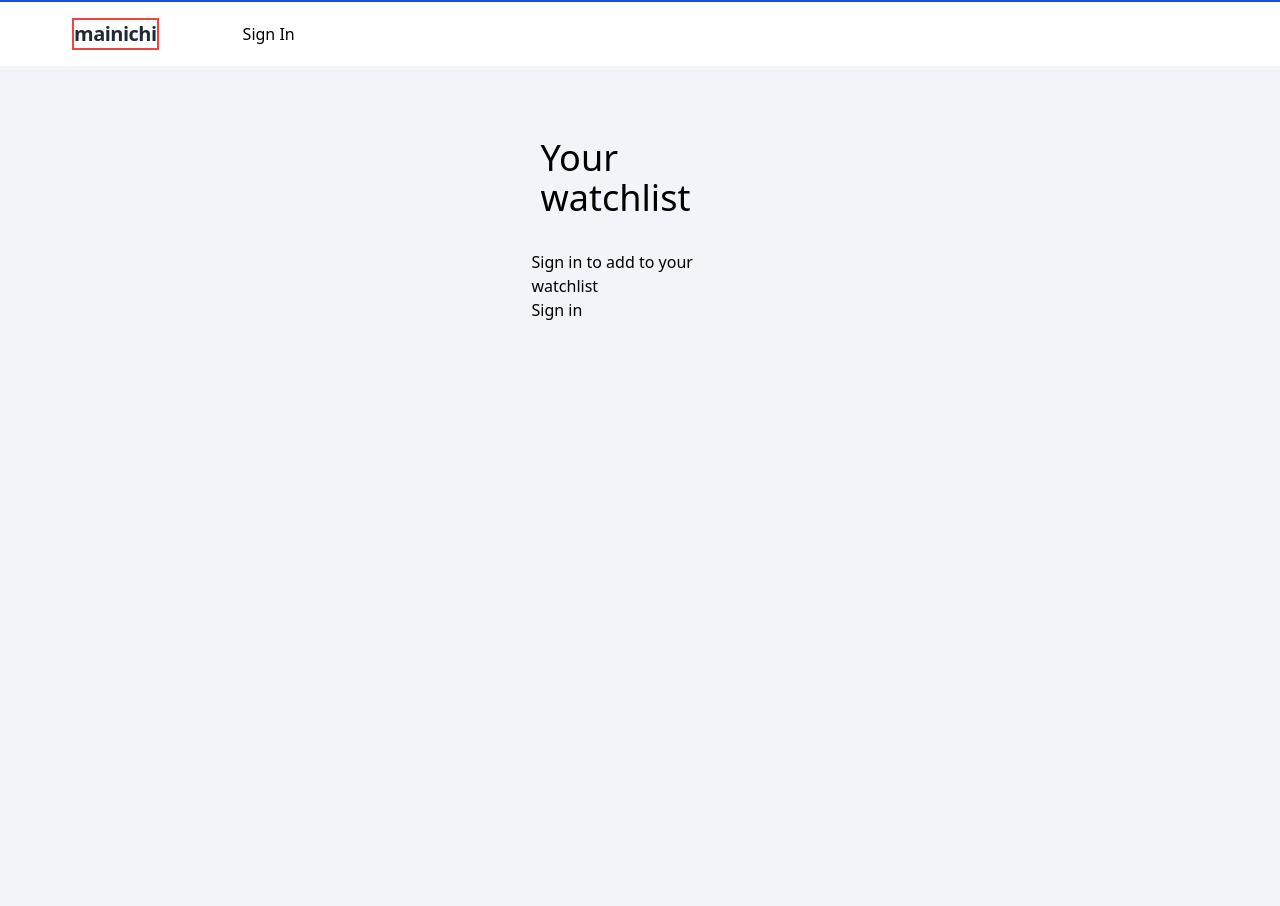
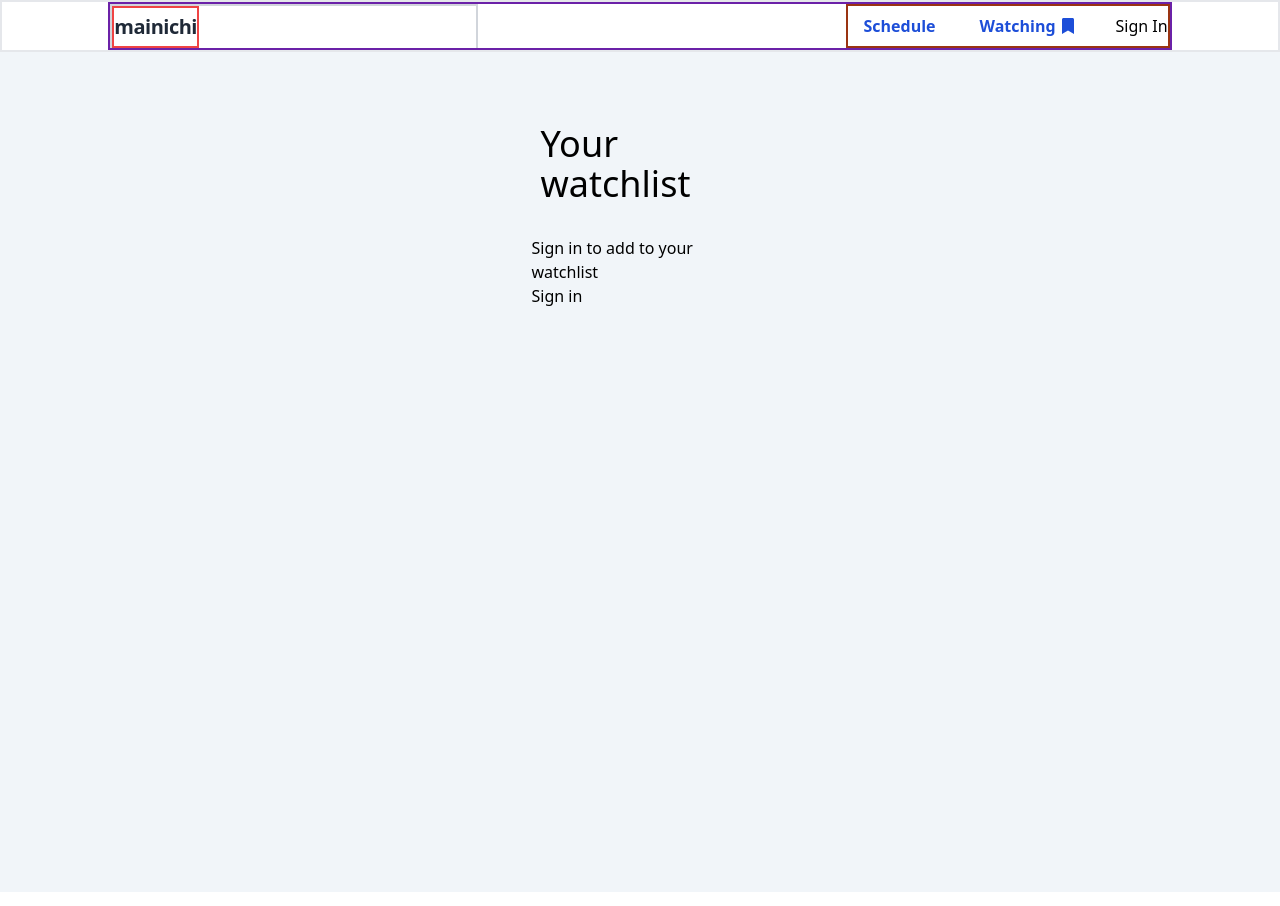
Before and after one commit to donovangg/mainichi, a Next.js app: page /watchlist in a window 1280 px wide. Built offline with nearby package versions, Linux system fonts and the light colour scheme; no server answers.

Commit message:
style navbar component

```diff
--- a/src/components/Dropdown.tsx
+++ /dev/null
@@ -1,143 +0,0 @@
-import React from "react";
-import { Menu, Transition } from "@headlessui/react";
-import { Fragment} from "react";
-import Link from "next/link";
-import { FaChevronDown } from "react-icons/fa";
-
-const Dropdown = () => {
-  return (
-    <div className="z-50 text-right">
-        <Menu as="div" className="relative inline-block text-left">
-      {/* <Menu.Button className="inline-flex w-full justify-center rounded-md px-4 py-2 text-sm font-medium text-violet-500 transition duration-75 hover:text-violet-500 focus:outline-none focus-visible:ring-2 focus-visible:ring-white focus-visible:ring-opacity-75">
-      <div className="flex items-center gap-2">
-                <span className="text-lg">Categories</span>
-                <FaChevronDown />
-              </div>
-      </Menu.Button> */}
-      <Menu.Items>
-        <Menu.Item>
-          {({ active }) => (
-            <a
-              className={`${active && 'bg-blue-500'}`}
-              href="/account-settings"
-            >
-              Account settings
-            </a>
-          )}
-        </Menu.Item>
-        <Menu.Item>
-          {({ active }) => (
-            <a
-              className={`${active && 'bg-blue-500'}`}
-              href="/account-settings"
-            >
-              Documentation
-            </a>
-          )}
-        </Menu.Item>
-        <Menu.Item disabled>
-          <span className="opacity-75">Invite a friend (coming soon!)</span>
-        </Menu.Item>
-      </Menu.Items>
-    </Menu>
-
-      {/* <div data-testid="dropdown-menu-test" className="z-50 text-right">
-        <Menu as="div" className="relative inline-block text-left">
-          <div>
-            <Menu.Button className="inline-flex w-full justify-center rounded-md px-4 py-2 text-sm font-medium text-violet-500 transition duration-75 hover:text-violet-500 focus:outline-none focus-visible:ring-2 focus-visible:ring-white focus-visible:ring-opacity-75">
-              <div className="flex items-center gap-2">
-                <span className="text-lg">Categories</span>
-                <FaChevronDown />
-              </div>
-            </Menu.Button>
-          </div>
-          <Transition
-            as={Fragment}
-            enter="transition ease-out duration-100"
-            enterFrom="transform opacity-0 scale-95"
-            enterTo="transform opacity-100 scale-100"
-            leave="transition ease-in duration-75"
-            leaveFrom="transform opacity-100 scale-100"
-            leaveTo="transform opacity-0 scale-95"
-          >
-            <Menu.Items className="absolute left-0 z-50 mt-2 w-56 origin-top-right divide-y divide-gray-100 rounded-md bg-white shadow-lg ring-1 ring-black ring-opacity-5 focus:outline-none">
-              <div className="px-1 py-1 ">
-                <Menu.Item>
-                  {({ active }) => (
-                    <Link href="/fundamentals">
-                      <button
-                        className={`${
-                          active ? "bg-violet-500 text-white" : "text-gray-900"
-                        } group flex w-full items-center rounded-md px-2 py-2 text-sm`}
-                      >
-                        Fundamentals
-                      </button>
-                    </Link>
-                  )}
-                </Menu.Item>
-              </div>
-              <div className="px-1 py-1">
-                <Menu.Item>
-                  {({ active }) => (
-                    <Link href="/capcom">
-                      <button
-                        className={`${
-                          active ? "bg-violet-500 text-white" : "text-gray-900"
-                        } group flex w-full items-center rounded-md px-2 py-2 text-sm`}
-                      >
-                        Capcom
-                      </button>
-                    </Link>
-                  )}
-                </Menu.Item>
-                <Menu.Item>
-                  {({ active }) => (
-                    <Link href="/airdashers">
-                      <button
-                        className={`${
-                          active ? "bg-violet-500 text-white" : "text-gray-900"
-                        } group flex w-full items-center rounded-md px-2 py-2 text-sm`}
-                      >
-                        Airdashers
-                      </button>
-                    </Link>
-                  )}
-                </Menu.Item>
-                <Menu.Item>
-                  {({ active }) => (
-                    <Link href="/3d">
-                      <button
-                        className={`${
-                          active ? "bg-violet-500 text-white" : "text-gray-900"
-                        } group flex w-full items-center rounded-md px-2 py-2 text-sm`}
-                      >
-                        3D
-                      </button>
-                    </Link>
-                  )}
-                </Menu.Item>
-              </div>
-              <div className="px-1 py-1">
-                <Menu.Item>
-                  {({ active }) => (
-                    <Link href="/french-bread">
-                      <button
-                        className={`${
-                          active ? "bg-violet-500 text-white" : "text-gray-900"
-                        } group flex w-full items-center rounded-md px-2 py-2 text-sm`}
-                      >
-                        French Bread
-                      </button>
-                    </Link>
-                  )}
-                </Menu.Item>
-              </div>
-            </Menu.Items>
-          </Transition>
-        </Menu>
-      </div> */}
-    </div>
-  );
-};
-
-export default Dropdown;
--- a/src/components/Navbar.tsx
+++ b/src/components/Navbar.tsx
@@ -2,22 +2,20 @@ import React from "react";
 import Link from "next/link";
 import { FaBookmark } from "react-icons/fa";
 import { useSession, signOut, signIn } from "next-auth/react";
-import Dropdown from "./Dropdown";
 
 const Navbar = () => {
   const { data: session } = useSession();
   return (
     <>
-      <nav className="flex flex-wrap items-center justify-between border-t-2 border-solid border-blue-700 bg-white py-4 shadow lg:px-12">
-        <div className="flex w-full justify-between border-b-2 border-solid border-gray-300 pb-5 pl-6 pr-2 lg:w-auto lg:border-b-0 lg:pb-0">
-          <div className="mr-16 flex flex-shrink-0 items-center text-gray-800 border-2 border-red-500">
+      <nav className="flex w-full  border-2 border-solid  bg-white shadow ">
+        <div className="border-2 mx-auto relative grid grid-cols-2 w-10/12 border-purple-800">
+        <div className="flex justify-between border-2 border-solid border-gray-300 pb-5  pr-2 lg:w-auto lg:border-b-0 lg:pb-0">
+          <div className="mr-16 ml-0 flex flex-shrink-0 items-center text-gray-800 border-2 border-red-500">
             <span className="text-xl font-semibold tracking-tight">
               mainichi
             </span>
           </div>
-          <div className="block border-2 boreder-green-500 lg:hidden ">
-            {/* dropdown breaks lol */}
-            {/* <Dropdown /> */}
+          <div className="block border-2 border-green-500 sm:hidden ">
             <Link
               href="/"
               className=" mr-2 mt-4 block rounded px-4 py-2 hover:bg-blue-700 hover:text-white lg:mt-0 lg:inline-block"
@@ -36,8 +34,8 @@ const Navbar = () => {
           </div>
         </div>
 
-        <div className="menu w-full flex-grow px-8 lg:flex lg:w-auto lg:items-center lg:px-3 md:hidden ">
-          <div className="text-md font-bold text-blue-700 lg:flex-grow md:hidden sm:hidden">
+        <div className="menu hidden border-2 lg:col-start-4 lg:left-0 lg:gap-4  border-orange-800 lg:flex  lg:items-center  md:hidden sm:hidden ">
+          <div className="text-md font-bold text-blue-700 lg:flex-grow md: ">
             <Link
               href="/"
               className=" mr-2 mt-4 block rounded px-4 py-2 hover:bg-blue-700 hover:text-white lg:mt-0 lg:inline-block"
@@ -62,6 +60,7 @@ const Navbar = () => {
             )}
           </div>
         </div>
+        </div>
       </nav>
     </>
   );
```
